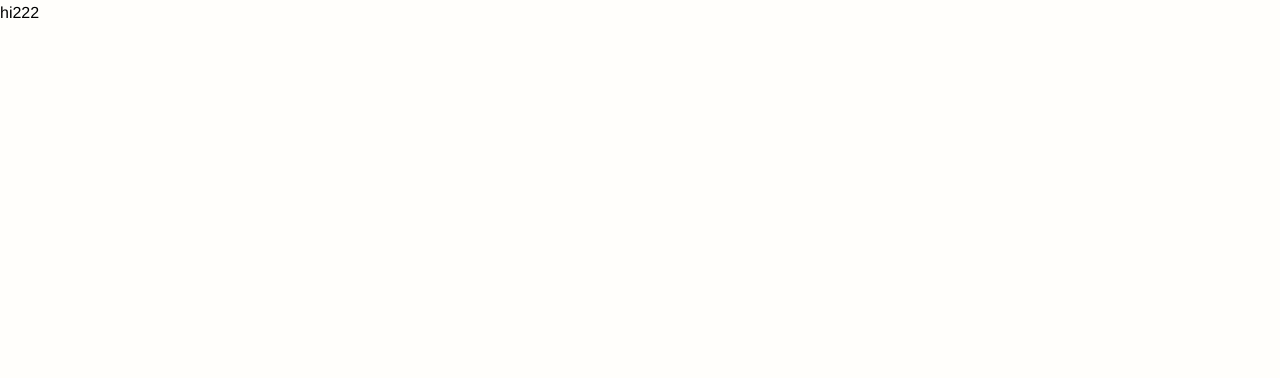
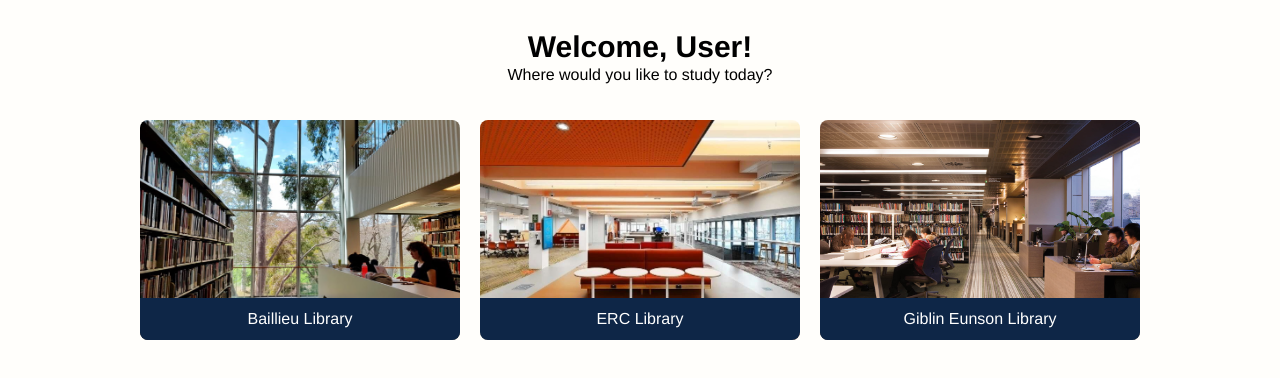
Before and after one commit to nhnong/NVZ, a Next.js app: page / in a window 1280 px wide. Shown: the top 378 px of the page. Built offline with nearby package versions, Linux system fonts and the light colour scheme.

Commit message:
nhis changes

```diff
--- a/app/page.tsx
+++ b/app/page.tsx
@@ -1,11 +1,42 @@
 import Image from "next/image";
-
+import { libraries } from "./data/libraries";
+import Link from "next/link";
 
 export default function Home() {
 
   return (
     <main>
-      <h1>hi222</h1>
+      <div className="text-center mt-8 mb-8">
+        <h1 className="text-center font-bold text-[30px] leading-none">
+          Welcome, User!
+        </h1>
+        <p>Where would you like to study today?</p>
+      </div>
+      <div className="text-center flex flex-col sm:flex-row justify-center items-center gap-5">
+        {libraries.map((lib) => (
+          <div key={lib.name}>
+            <div className="relative h-55 w-80">
+              <Image
+                src={`${lib.imgsrc}`}
+                alt={lib.name}
+                fill
+                className="object-cover rounded-lg"
+              />
+              <div className="absolute bottom-0 w-full bg-[#0E2647] bg-opacity-60 text-white text-center py-2 rounded-b-lg">
+                <Link href={`/libraries/${lib.urlname}`} className="hover:underline">
+                  {lib.name}
+                </Link>
+              </div>
+            </div>
+          </div>
+        ))}
+      </div>
     </main>
   );
 }
+
+// library features, will add on another page
+//             <h2>{lib.name}</h2>
+//            <p>seats: {lib.seat.join(", ")}</p>
+//            <p>noise: {lib.noise.join(", ")}</p>
+//            <p>charging: {lib.charging}</p>
```
